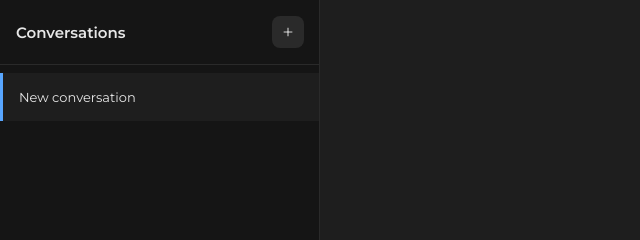
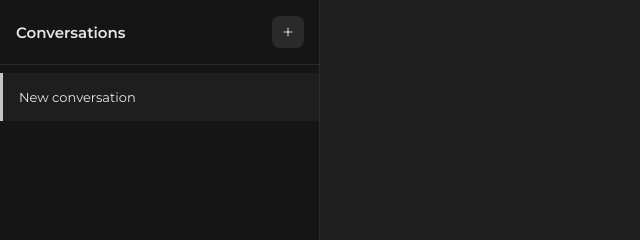
Before and after one commit to ohusq/AI-Central, a plain HTML site: page src/index.html in a window 1280 px wide. Shown: the top 240 px of the page, 0-640 px from the left. Drawn offline with nearby package versions, Linux system fonts and the light colour scheme; no server answers.

Commit message:
Change the colour from blue to minimalistic black and white.

```diff
--- a/src/css/style.css
+++ b/src/css/style.css
@@ -177,7 +177,7 @@ body.sent .chat-container {
 
 .conversation-item.active {
     background: #1e1e1e;
-    border-left-color: #58a6ff;
+    border-left-color: #c4c4c4;
     color: #eeeeeef8;
 }
 
```
